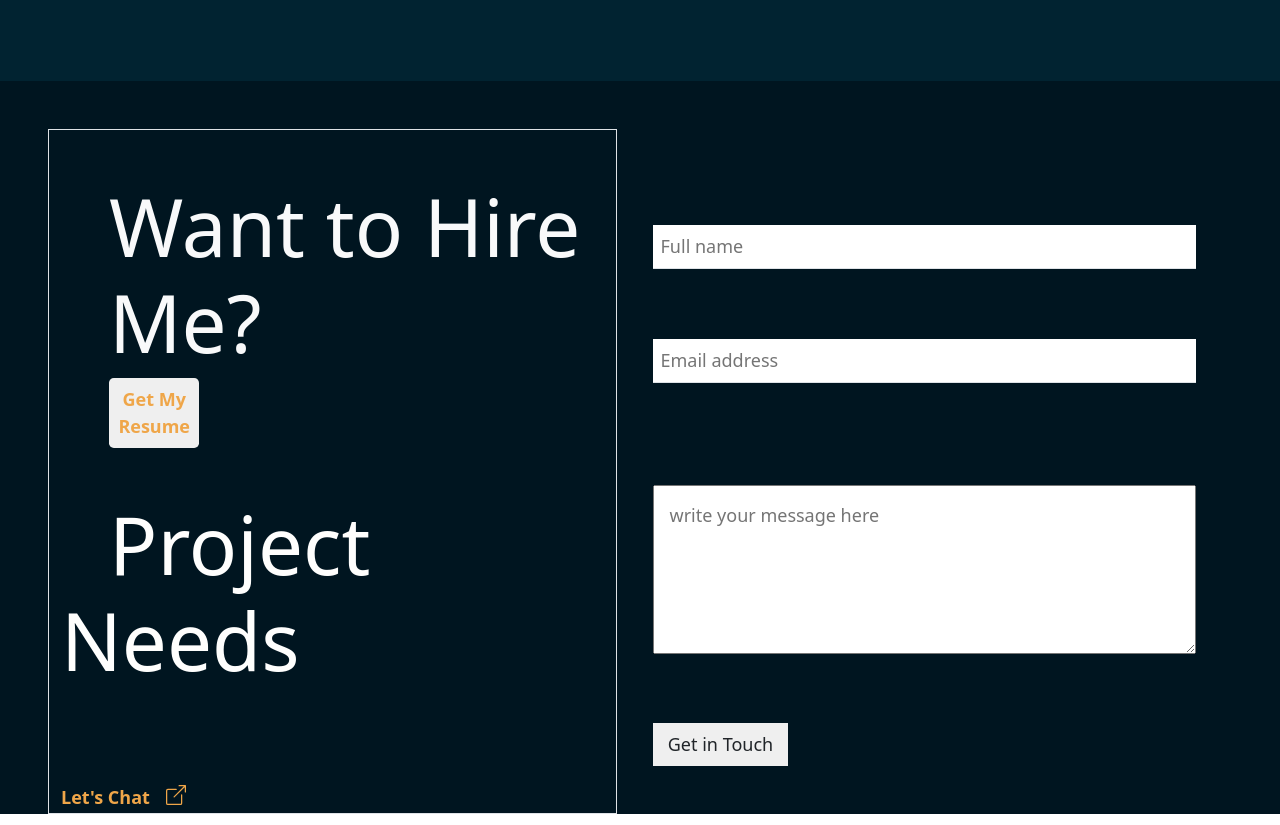
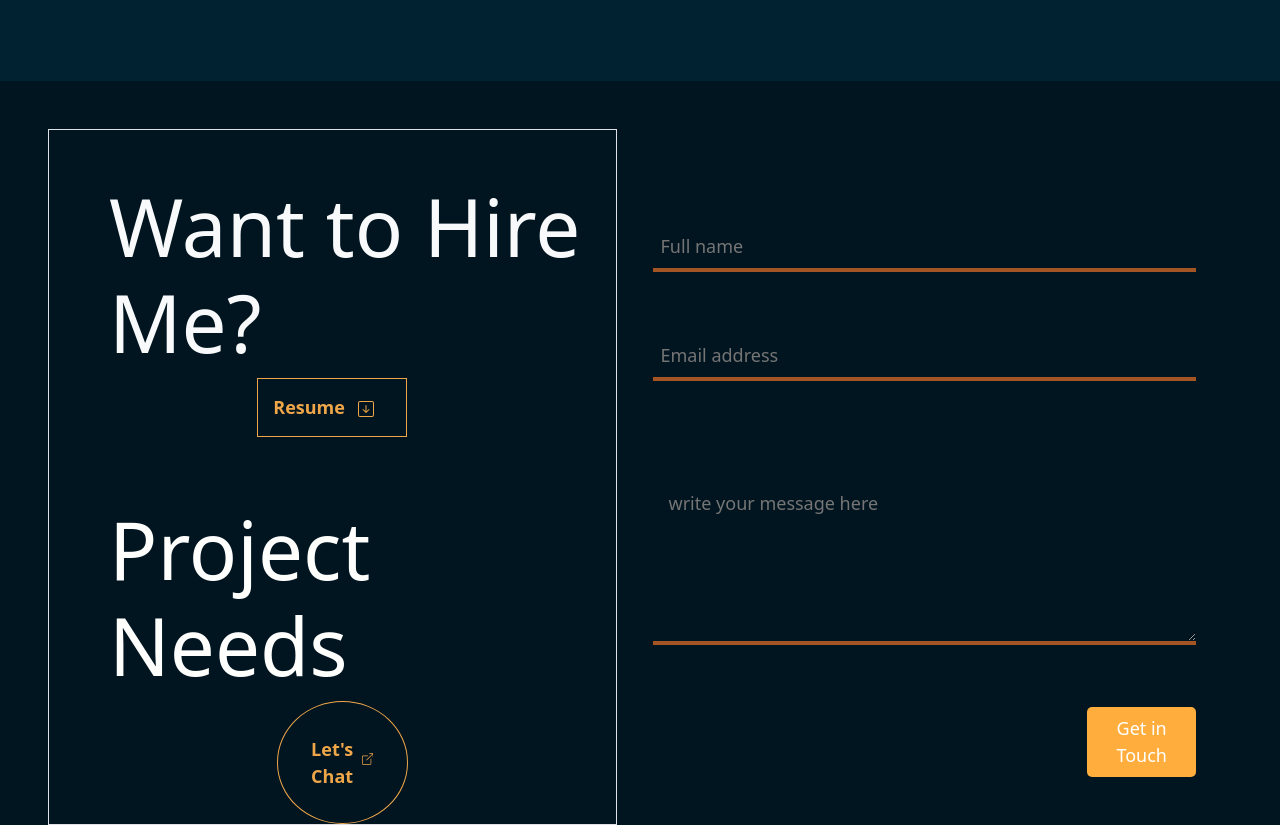
Before and after one commit to sharon-odhiambo/Personal-portfolio, a React (Create React App) app: page / in a window 1280 px wide. Shown: the part 6960-7785 px from the top of the page. Built offline with nearby package versions, Linux system fonts and the light colour scheme.

Commit message:
update contact section

```diff
--- a/src/App.css
+++ b/src/App.css
@@ -88,7 +88,27 @@ body {
 .bod {
   color: #efa649;
   text-decoration: none;
-  font-weight: bold;
+  font-weight: bold;;
+}
+
+.border span {
+  display: flex;
+  align-self: center;
+  border: 1px solid #efa649;
+  border-radius: 50%;
+  padding: 30%;
+}
+
+.border p {
+  border: 1px solid #efa649;
+  padding: 10%;
+  width: 150px;
+}
+
+.border span:hover,
+.border p:hover {
+  animation-name: hoverPop;
+  animation-duration: 4s;
 }
 
 .arrow {
@@ -348,6 +368,24 @@ body {
   background-color: #ffa01b;
 }
 
+form input,
+form textarea {
+  background-color: #001520;
+  border: none;
+  border-bottom: 4px solid #a35623;
+}
+
+form button {
+  display: flex;
+  align-self: flex-end;
+  justify-content: center;
+  width: 20%;
+  background-color: #ffae3d;
+  color: #fff;
+  border: none;
+  border-radius: 5px 5px;
+}
+
 @media screen and (min-width: 700px) {
   .homepage {
     display: grid;
--- a/src/Contacts.js
+++ b/src/Contacts.js
@@ -4,27 +4,31 @@ import { res } from './images/images ';
 const Contacts = () => (
   <section id="about-me" className="container-fluid d-flex pt-0 ps-5 pe-5 pt-5 bt">
     <div className="container border">
-      <div>
+      <div className="d-flex flex-column align-items-center">
         {' '}
         <h2 className="display-1 pt-5 ps-5 about-header text-light">
           Want to Hire Me?
         </h2>
-        <button type="button" className="d-flex align-self-center text-dark border-0 rounded-3 col-2 ms-5 p-2 mb-5 resume-btn">
-          <a href={res} target="_blank" rel="noreferrer">Get My Resume</a>
-        </button>
-
+        {' '}
+        <a href={res} target="_blank" className="tal d-flex gap-3" rel="noreferrer">
+          <p>
+            Resume
+            {' '}
+            <svg xmlns="http://www.w3.org/2000/svg" width="16" height="16" fill="currentColor" className="bi bi-arrow-down-square ms-2" viewBox="0 0 16 16">
+              <path fillRule="evenodd" d="M15 2a1 1 0 0 0-1-1H2a1 1 0 0 0-1 1v12a1 1 0 0 0 1 1h12a1 1 0 0 0 1-1V2zM0 2a2 2 0 0 1 2-2h12a2 2 0 0 1 2 2v12a2 2 0 0 1-2 2H2a2 2 0 0 1-2-2V2zm8.5 2.5a.5.5 0 0 0-1 0v5.793L5.354 8.146a.5.5 0 1 0-.708.708l3 3a.5.5 0 0 0 .708 0l3-3a.5.5 0 0 0-.708-.708L8.5 10.293V4.5z" />
+            </svg>
+          </p>
+        </a>
       </div>
-      <div>
+      <div className="d-flex flex-column align-items-center">
         {' '}
-        <span className="display-1 pt-5 ps-5 about-header">
+        <h3 className="display-1 pt-5 ps-5 about-header">
           Project Needs
-        </span>
-        <a href="#contact-me" className="tal border-0 mt-5 pt-5 d-flex gap-3" rel="noreferrer">
+        </h3>
+        <a href="#contact-me" className="tal border-0 d-flex gap-3" rel="noreferrer">
           <span>
             Let&apos;s Chat
             {' '}
-          </span>
-          <span>
             <svg xmlns="http://www.w3.org/2000/svg" width="20" height="20" fill="currentColor" className="bi bi-box-arrow-up-right align-self-center mb-2" viewBox="0 0 16 16">
               <path fillRule="evenodd" d="M8.636 3.5a.5.5 0 0 0-.5-.5H1.5A1.5 1.5 0 0 0 0 4.5v10A1.5 1.5 0 0 0 1.5 16h10a1.5 1.5 0 0 0 1.5-1.5V7.864a.5.5 0 0 0-1 0V14.5a.5.5 0 0 1-.5.5h-10a.5.5 0 0 1-.5-.5v-10a.5.5 0 0 1 .5-.5h6.636a.5.5 0 0 0 .5-.5z" />
               <path fillRule="evenodd" d="M16 .5a.5.5 0 0 0-.5-.5h-5a.5.5 0 0 0 0 1h3.793L6.146 9.146a.5.5 0 1 0 .708.708L15 1.707V5.5a.5.5 0 0 0 1 0v-5z" />
@@ -35,10 +39,10 @@ const Contacts = () => (
       </div>
     </div>
     <form className="container d-flex flex-column justify-content-between mx-4 pt-5 mt-5" action="https://formspree.io/f/xlezvgbv" id="contact-me" method="post">
-      <input type="text" className="mb-3 p-2 border-0 border-bottom valid" name="Name" placeholder="Full name" aria-label="Name" maxLength="30" required />
-      <input type="email" className="mb-5 p-2 border-0 border-bottom" name="Email" placeholder="Email address" aria-label="email" required />
+      <input type="text" className="mb-3 p-2" name="Name" placeholder="Full name" aria-label="Name" maxLength="30" required />
+      <input type="email" className="mb-5 p-2" name="Email" placeholder="Email address" aria-label="email" required />
       <textarea name="message" className="mb-3 p-3 " rows="5" placeholder="write your message here" maxLength="500" required />
-      <button type="submit" className="col-3 text-dark border-0 p-2 mb-5 git-btn" id="submit">Get in Touch</button>
+      <button type="submit" className="p-2 mb-5 git-btn" id="submit">Get in Touch</button>
     </form>
   </section>
 );
```
